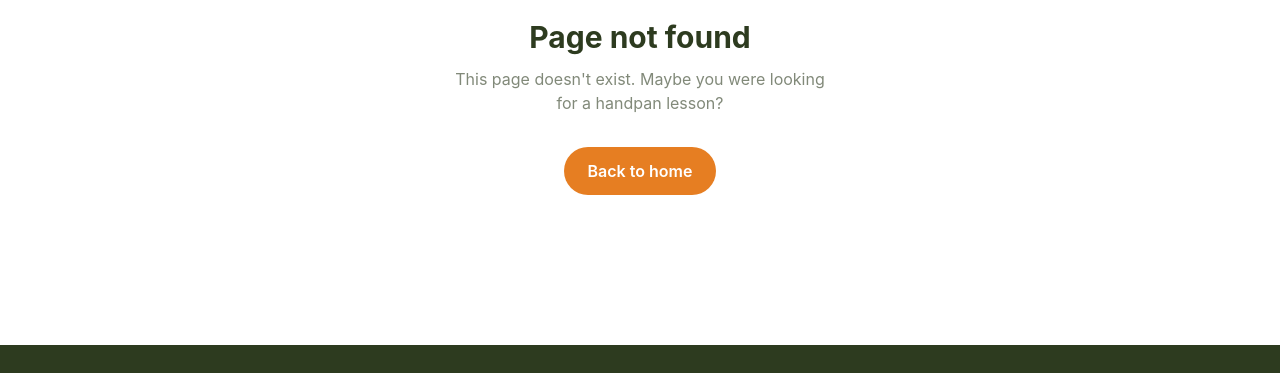
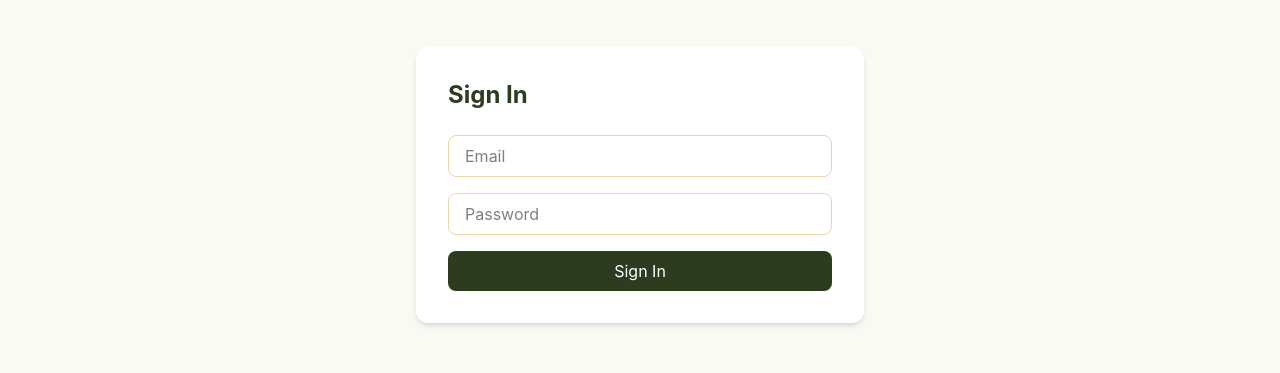
Before and after one commit to zarghammir/handpa-site-v3, a React (Vite) app: page /login in a window 1280 px wide. Shown: the part 215-588 px from the top of the page. Built offline with nearby package versions, Linux system fonts and the light colour scheme; no server answers.

Commit message:
Login page added

```diff
--- a/src/App.jsx
+++ b/src/App.jsx
@@ -61,6 +61,10 @@ import ChatWidget from "./components/ChatWidget";
 import Signup from "./pages/Signup";
 import NotFound from "./pages/NotFound";
 import GiftRedeem from "./pages/GiftRedeem";
+import Login from './pages/Login'
+
+
+
 
 // lazy() + dynamic import() = code splitting.
 // Vite creates a separate JS chunk for LessonMap that is only loaded when needed.
@@ -158,6 +162,7 @@ function App() {
             <Route path="/gift" element={<GiftLesson />} />
             <Route path="/gift/success" element={<GiftSuccess />} />
             <Route path="/gift/redeem" element={<GiftRedeem />} />
+            <Route path="/login" element={<Login />} />
             <Route path="*" element={<NotFound />} />
           </Routes>
         </ErrorBoundary>
--- /dev/null
+++ b/src/pages/Login.jsx
@@ -0,0 +1,75 @@
+import { useState } from 'react'
+import { supabase } from '../lib/supabase'
+import { useNavigate } from 'react-router-dom'
+
+export default function Login() {
+  const [email, setEmail] = useState('')
+  const [password, setPassword] = useState('')
+  const [error, setError] = useState(null)
+  const [loading, setLoading] = useState(false)
+  const navigate = useNavigate()
+
+  const handleLogin = async () => {
+    setLoading(true)
+    setError(null)
+
+    const { data, error } = await supabase.auth.signInWithPassword({
+      email,
+      password
+    })
+
+    if (error) {
+      setError(error.message)
+      setLoading(false)
+      return
+    }
+
+    // Login successful — redirect based on role
+    const { data: profile } = await supabase
+      .from('profiles')
+      .select('role')
+      .single()
+
+    if (profile.role === 'instructor') {
+      navigate('/dashboard/instructor')
+    } else {
+      navigate('/dashboard/student')
+    }
+  }
+
+  return (
+    <div className="min-h-screen flex items-center justify-center bg-cream">
+      <div className="bg-white p-8 rounded-xl shadow-md w-full max-w-md">
+        <h1 className="text-2xl font-bold text-forest mb-6">Sign In</h1>
+
+        <input
+          type="email"
+          placeholder="Email"
+          value={email}
+          onChange={e => setEmail(e.target.value)}
+          className="w-full border border-sand rounded-lg px-4 py-2 mb-4 focus:outline-none focus:ring-2 focus:ring-sage"
+        />
+
+        <input
+          type="password"
+          placeholder="Password"
+          value={password}
+          onChange={e => setPassword(e.target.value)}
+          className="w-full border border-sand rounded-lg px-4 py-2 mb-4 focus:outline-none focus:ring-2 focus:ring-sage"
+        />
+
+        {error && (
+          <p className="text-red-500 text-sm mb-4">{error}</p>
+        )}
+
+        <button
+          onClick={handleLogin}
+          disabled={loading}
+          className="w-full bg-forest text-white py-2 rounded-lg hover:bg-sage transition-colors disabled:opacity-50"
+        >
+          {loading ? 'Signing in...' : 'Sign In'}
+        </button>
+      </div>
+    </div>
+  )
+}
```
